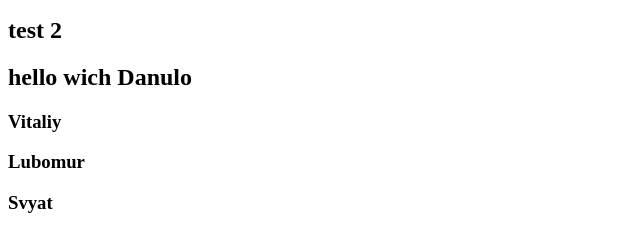
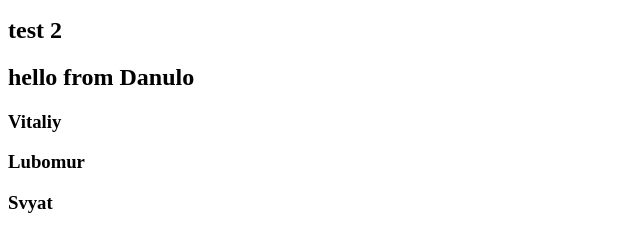
Before and after one commit to ihymon/proj, a plain HTML site: page index.html in a window 1280 px wide. Shown: the part 166-400 px from the top of the page, 0-640 px from the left. Drawn offline with Linux system fonts and the light colour scheme.

Commit message:
Update index.html

```diff
--- a/index.html
+++ b/index.html
@@ -12,7 +12,7 @@
     <h2>test</h2>
     <h2>test 2</h2>
 
-    <h2>hello wich Danulo</h2>
+    <h2>hello from Danulo</h2>
 
 
 
```
